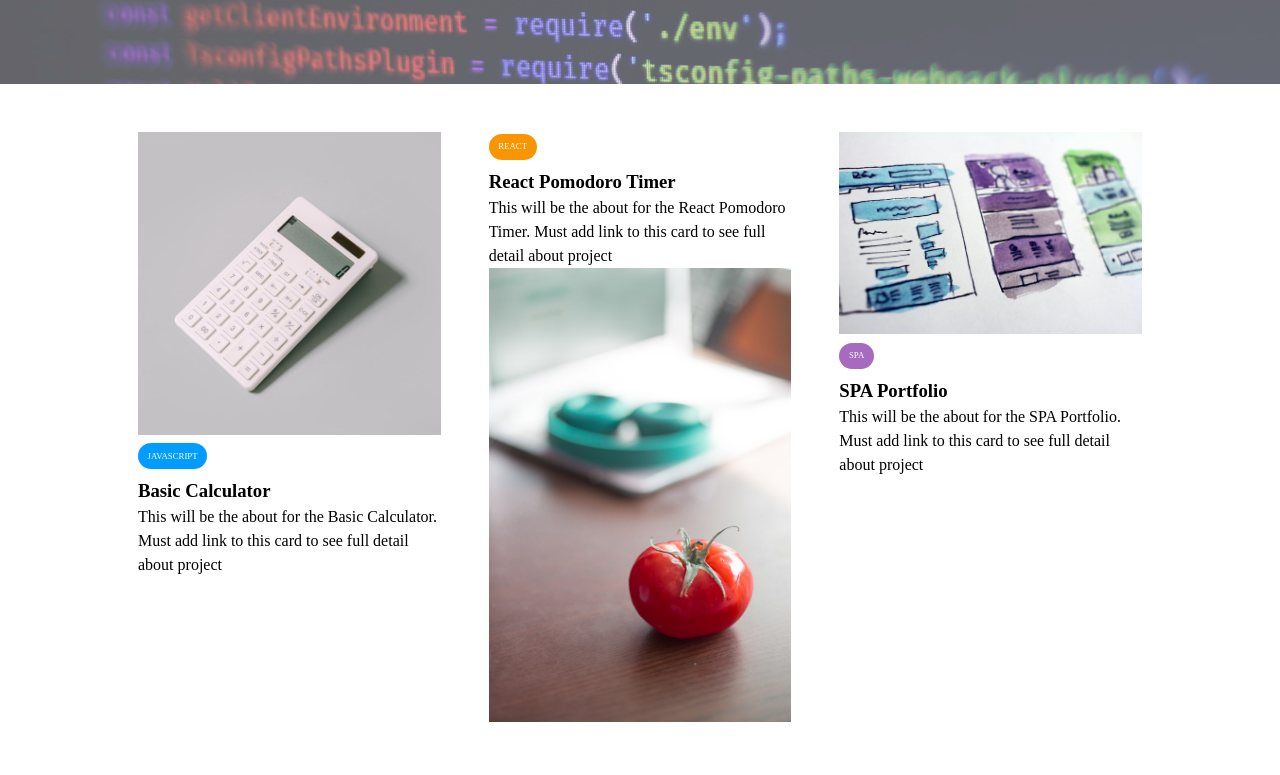
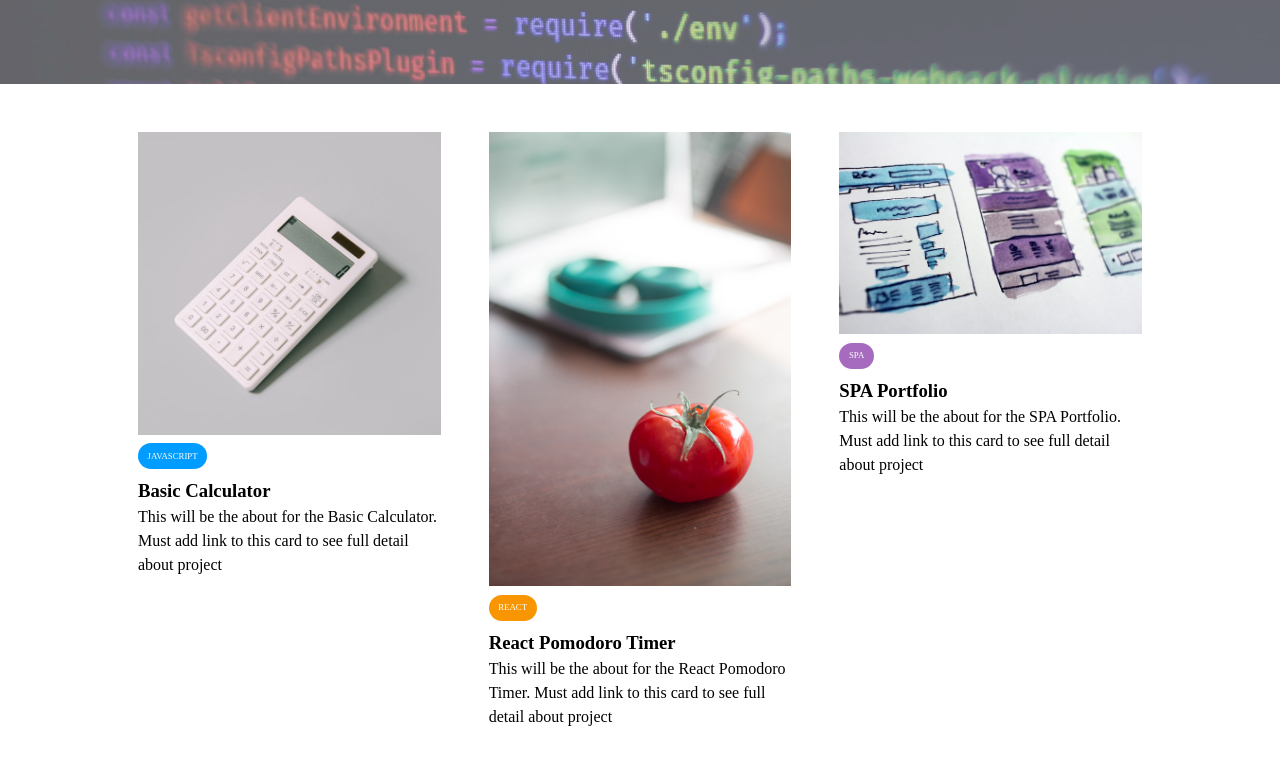
Before and after one commit to evannor/spa-portfolio, a React (Create React App) app: page / in a window 1280 px wide. Shown: the part 1874-2649 px from the top of the page. Built offline with nearby package versions, Linux system fonts and the light colour scheme.

Commit message:
Create Card component

```diff
--- a/src/App.css
+++ b/src/App.css
@@ -101,28 +101,6 @@ img {
 #home-articles .articles-container > *:last-child {
   grid-column: 2 / span 2;
 }
-.card {
-  background: #fff;
-  padding: 1rem;
-}
-.category {
-  display: inline-block;
-  color: #fff;
-  font-size: 0.55rem;
-  text-transform: uppercase;
-  padding: 0.4rem 0.6rem;
-  border-radius: 15px;
-  margin-bottom: 0.5rem;
-}
-.category-js {
-  background-color: #009cff;
-}
-.category-react {
-  background-color: #f99500;
-}
-.category-spa {
-  background-color: #a66bbe;
-}
 
 /* Footer */
 #main-footer {
--- a/src/App.js
+++ b/src/App.js
@@ -1,5 +1,6 @@
 import "./App.css";
 import Header from "./components/Header";
+import Card from "./components/Card";
 
 import calc from "./images/calculator.jpg";
 import pomo from "./images/pomodoro.jpg";
@@ -55,36 +56,33 @@ function App() {
       <section id="cur-projs" className="py-2">
         <div className="container">
           <div className="project-container">
-            <article className="card">
-              <img src={calc} alt="White calculator with white background" />
-              <div className="category category-js">Javascript</div>
-              <h3>Basic Calculator</h3>
-              <p>
-                This will be the about for the Basic Calculator. Must add link
-                to this card to see full detail about project
-              </p>
-            </article>
-            <article className="card">
-              <div className="category category-react">React</div>
-              <h3>React Pomodoro Timer</h3>
-              <p>
-                This will be the about for the React Pomodoro Timer. Must add
-                link to this card to see full detail about project
-              </p>
-              <img
-                src={pomo}
-                alt="Pomodoro with laptop and headphones in background"
-              />
-            </article>
-            <article className="card">
-              <img src={spa} alt="Website Mock-up" />
-              <div className="category category-spa">SPA</div>
-              <h3>SPA Portfolio</h3>
-              <p>
-                This will be the about for the SPA Portfolio. Must add link to
-                this card to see full detail about project
-              </p>
-            </article>
+            <Card
+              src={calc}
+              alt="White calculator with white background"
+              categoryClass="category category-js"
+              category="Javascript"
+              title="Basic Calculator"
+              desc="This will be the about for the Basic Calculator. Must add link
+                to this card to see full detail about project"
+            />
+            <Card
+              src={pomo}
+              alt="Pomodoro with laptop and headphones in background"
+              categoryClass="category category-react"
+              category="React"
+              title="React Pomodoro Timer"
+              desc="This will be the about for the React Pomodoro Timer. Must add
+                link to this card to see full detail about project"
+            />
+            <Card
+              src={spa}
+              alt="Website Mock-up"
+              categoryClass="category category-spa"
+              category="SPA"
+              title="SPA Portfolio"
+              desc="This will be the about for the SPA Portfolio. Must add link to
+                this card to see full detail about project"
+            />
           </div>
         </div>
       </section>
--- /dev/null
+++ b/src/components/Card.css
@@ -0,0 +1,22 @@
+.card {
+  background: #fff;
+  padding: 1rem;
+}
+.category {
+  display: inline-block;
+  color: #fff;
+  font-size: 0.55rem;
+  text-transform: uppercase;
+  padding: 0.4rem 0.6rem;
+  border-radius: 15px;
+  margin-bottom: 0.5rem;
+}
+.category-js {
+  background-color: #009cff;
+}
+.category-react {
+  background-color: #f99500;
+}
+.category-spa {
+  background-color: #a66bbe;
+}
--- /dev/null
+++ b/src/components/Card.js
@@ -0,0 +1,17 @@
+import React from "react";
+import "./Card.css";
+
+function Card(props) {
+  return (
+    <article className="card">
+      <img src={props.src} alt={props.alt} />
+      <div>
+        <div className={props.categoryClass}>{props.category}</div>
+        <h3>{props.title}</h3>
+        <p>{props.desc}</p>
+      </div>
+    </article>
+  );
+}
+
+export default Card;
```
